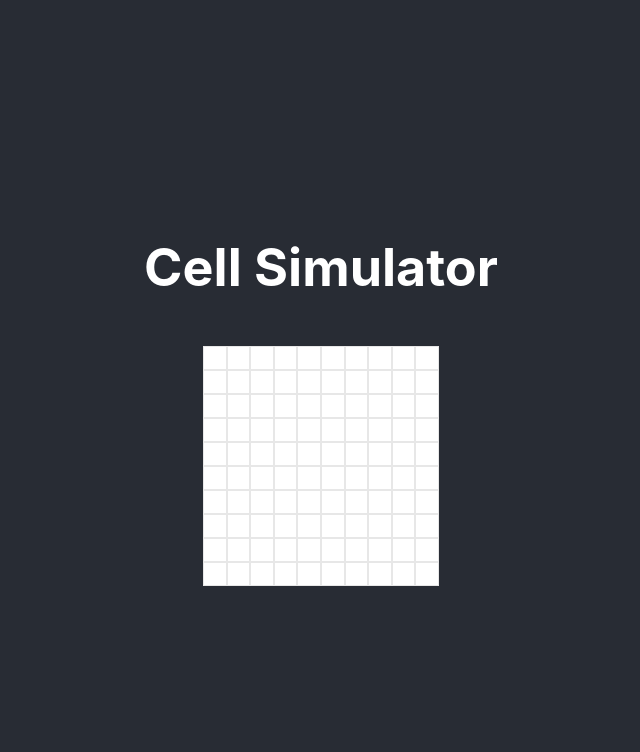
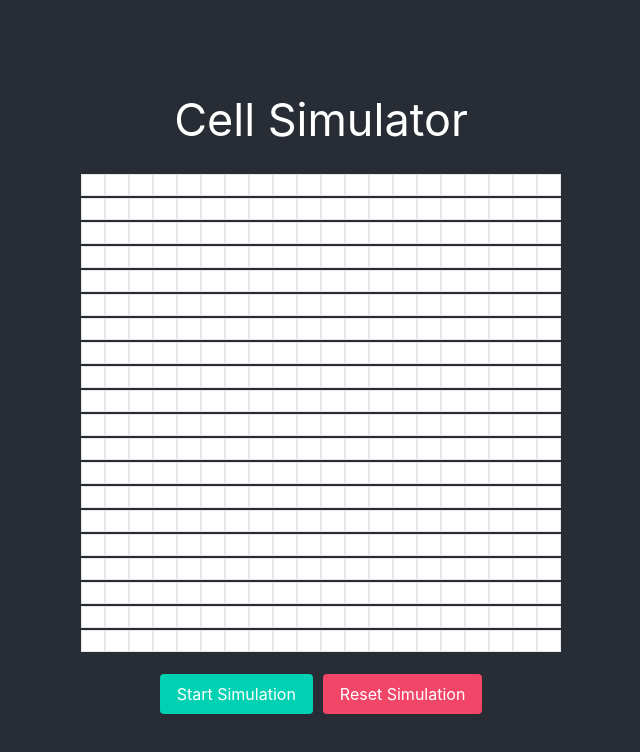
Before and after one commit to Glenzy/cell-simulator, a React (Create React App) app: page / in a window 1280 px wide. Shown: the top 752 px of the page, without its empty margins (319-959 px from the left). Built offline with nearby package versions, Linux system fonts and the light colour scheme.

Commit message:
Partially complete - Neighbour checks not counting correctly

```diff
--- a/package.json
+++ b/package.json
@@ -7,6 +7,7 @@
     "@types/node": "11.11.4",
     "@types/react": "16.8.8",
     "@types/react-dom": "16.8.2",
+    "bulma": "^0.7.4",
     "node-sass": "^4.11.0",
     "react": "^16.8.4",
     "react-dom": "^16.8.4",
--- a/src/App.scss
+++ b/src/App.scss
@@ -1,8 +1,5 @@
 .App {
   text-align: center;
-}
-
-.App-header {
   background-color: #282c34;
   min-height: 100vh;
   display: flex;
@@ -11,24 +8,30 @@
   justify-content: center;
   font-size: calc(10px + 2vmin);
   color: white;
+  h1 {font-size:45px;}
 }
 
+
 .flex-grid-container {
-  width: 15rem;
-  height: 15rem;
+  width: 30rem;
+  height: 30rem;
   display: flex;
   justify-content: center;
   flex-flow: row wrap;
-  margin: 1%;
+  margin: 20px auto;
 
   .flex-grid {
     border: 1px #e7e7e7 solid;
     background: #fff;
     height: 22px;
-    flex: 0 0 9%;
+    width: 24px;
 
     &.active {
       background: #000;
     }
   }
 }
+
+.button {
+  margin:0 5px;
+}
--- a/src/App.tsx
+++ b/src/App.tsx
@@ -1,35 +1,62 @@
-import React, { Component } from 'react';
+import * as React from 'react';
 import Cell from './components/cell/cell';
+import Button from './components/button/button';
+import useSetSimulation from './hooks/useSetSimulation'
+
 
 import './App.scss';
-import { SSL_OP_SSLEAY_080_CLIENT_DH_BUG } from 'constants';
+import { IState } from './interfaces/state-interface';
 
-class App extends Component {
-  handleCellClick = (event: React.MouseEvent<HTMLElement>) => {
-    console.log(event);
+const App: React.FC<IState | {}> = () => {
+  const { cellArray, updateCells } = useSetSimulation();
+
+  const handleCellClick = (event: React.MouseEvent<HTMLElement>) => {
+    const x = Number((event.target as HTMLInputElement).dataset.x);
+    const y = Number((event.target as HTMLInputElement).dataset.y);
+    updateCells(x, y, 'selected');
+  }
+  const handleButtonClick = (event: React.MouseEvent<HTMLElement>) => {
+    const buttonType = (event.target as HTMLInputElement).name;
+    updateCells(undefined, undefined, buttonType);
   }
 
-  generateCells = () => {
-    let CellArray = [];
-    for (let i = 0; i < 10; i++) {
-      for (let j = 0; j < 10; j++)
-        CellArray.push(<Cell key={`${i}-${j}`} id={`${i}-${j}`} rowId={`${i}`} ClickHandler={this.handleCellClick} active={false} />)
-    }
-    return CellArray
-  }
-
-  render() {
   return (
     <div className="App">
       <header className="App-header">
         <h1>Cell Simulator</h1>
+      </header>
+      <section>
         <div className="flex-grid-container">
-            {this.generateCells()}
+          {cellArray && cellArray.map((cell: any, index) => {
+            return <Cell
+              key={index}
+              id={cell.id}
+              isActive={cell.isActive}
+              x={cell.x}
+              y={cell.y}
+              ClickHandler={handleCellClick}
+            />
+          })}
         </div>
-        </header>
+        <Button
+          text="Start Simulation"
+          name="start-btn"
+          ClickHandler={handleButtonClick}
+          tabindex={0}
+          ariaRole="Start cell simulation"
+          classes="button is-primary"
+        />
+        <Button
+          text="Reset Simulation"
+          name="reset-btn"
+          ClickHandler={handleButtonClick}
+          tabindex={1}
+          ariaRole="Reset cell simulation"
+          classes="button is-danger"
+        />
+      </section>
     </div>
   );
 }
-}
 
 export default App;
--- /dev/null
+++ b/src/components/button/button.tsx
@@ -0,0 +1,7 @@
+import * as React from 'react';
+import { IButton } from './../../interfaces/button-interface';
+
+const Button = (Props: IButton) => <button tabIndex={Props.tabindex} name={Props.name} className={Props.classes} onClick={Props.ClickHandler}>{Props.text}</button>
+
+
+export default Button
--- a/src/components/cell/cell.tsx
+++ b/src/components/cell/cell.tsx
@@ -1,7 +1,17 @@
 import * as React from 'react';
 import { ICell } from '../../interfaces/cell-interface';
 
-const Cell = (Props: ICell) => <div data-name={Props.id} className={"flex-grid " + (Props.active ? "active" : "")} onClick={Props.ClickHandler}></div>
+const Cell = (Props: ICell) => {
+  return (
+    <div
+      data-x={Props.x}
+      data-y={Props.y}
+      data-id={`${Props.id}`}
+      className={"flex-grid " + (Props.isActive ? "active" : "")}
+      onClick={Props.ClickHandler}
+    />
+  )
+}
 
 
 export default Cell
--- /dev/null
+++ b/src/hooks/useSetSimulation.ts
@@ -0,0 +1,92 @@
+import {
+  useState,
+  useEffect
+} from 'react';
+import { IState } from '../interfaces/state-interface';
+import { ICell } from './../interfaces/cell-interface';
+
+const useSetSimulation = () => {
+
+  const [cellArray, setCellData] = useState<IState>();
+  const [cellsSet, setCellsSet] = useState()
+
+  const generateCellData = () => {
+    let cellArray = [];
+    let key = 0;
+    for (let i = 0; i < 20; i++) {
+      for (let j = 0; j < 20; j++) {
+        cellArray.push({ id: `${key}`, isActive: false, x: j, y: i, });
+        key++
+      }
+      setCellData(cellArray as IState);
+    }
+  }
+  const updateCells = (x: number | undefined, y: number | undefined, type: string) => {
+
+    const upDatedCellArray =
+      cellArray && cellArray.map((item) => {
+        if (type === 'simulation') {
+
+        }
+
+        if (type === 'selected') {
+          if (item.y === y && item.x === x) {
+            item.isActive = true;
+            console.log(checkNeighbours(item.x, item.y));
+          }
+        }
+        if (type === 'reset-btn') {
+          item.isActive = false;
+        }
+
+        return item;
+      });
+    setCellData(upDatedCellArray as IState);
+  }
+
+  useEffect(() => {
+    if (!cellsSet) {
+      generateCellData();
+      setCellsSet(true);
+    }
+  });
+
+  const checkNeighbours = (x: number, y: number) => {
+    let neighbors = 0;
+
+    const directions = [
+      [-1, -1],
+      [-1, 0],
+      [-1, 1],
+      [0, 1],
+      [1, 1],
+      [1, 0],
+      [1, -1],
+      [0, -1]
+    ];
+    for (let i = 0; i < directions.length; i++) {
+      const dir = directions[i];
+      let y1 = y + dir[0];
+      let x1 = x + dir[1];
+      cellArray && cellArray.map((cell: ICell) => {
+        if (cell.x === x && cell.y === y) {
+          return
+        }
+        if (cell.x === x1 && cell.y === y1 && cell.isActive) {
+          return neighbors++;
+        }
+        return
+      });
+    }
+    return neighbors;
+  }
+
+
+
+  return {
+    cellArray,
+    updateCells
+  }
+}
+
+export default useSetSimulation;
--- a/src/index.scss
+++ b/src/index.scss
@@ -1,3 +1,4 @@
+@import '../node_modules/bulma/bulma.sass';
 @import './App.scss';
 
 body {
@@ -9,8 +10,3 @@ body {
   -webkit-font-smoothing: antialiased;
   -moz-osx-font-smoothing: grayscale;
 }
-
-code {
-  font-family: source-code-pro, Menlo, Monaco, Consolas, 'Courier New',
-    monospace;
-}
--- a/src/interfaces/state-interface.ts
+++ b/src/interfaces/state-interface.ts
@@ -1,3 +1,5 @@
-export interface IState {
-  cells: [],
+export interface IState extends Array<any> {
+  key: number,
+  isActive: boolean,
+  name: string,
 }
```
Also changed, not shown: src/interfaces/button-interface.ts (added, +10 -0 lines), src/interfaces/cell-interface.ts (+5 -4 lines), 1 other file (tests, documents, lock files or other folders). Lines whose indentation alone changed are shown as unchanged.
